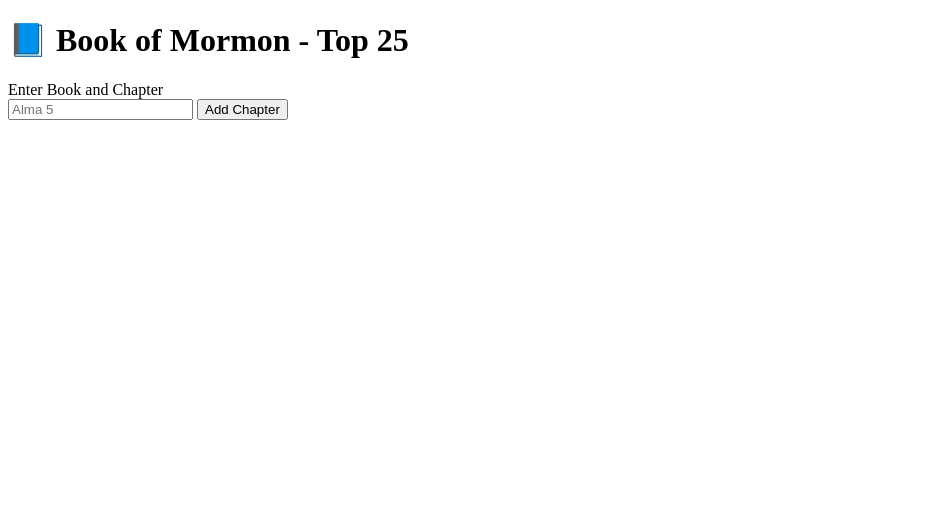
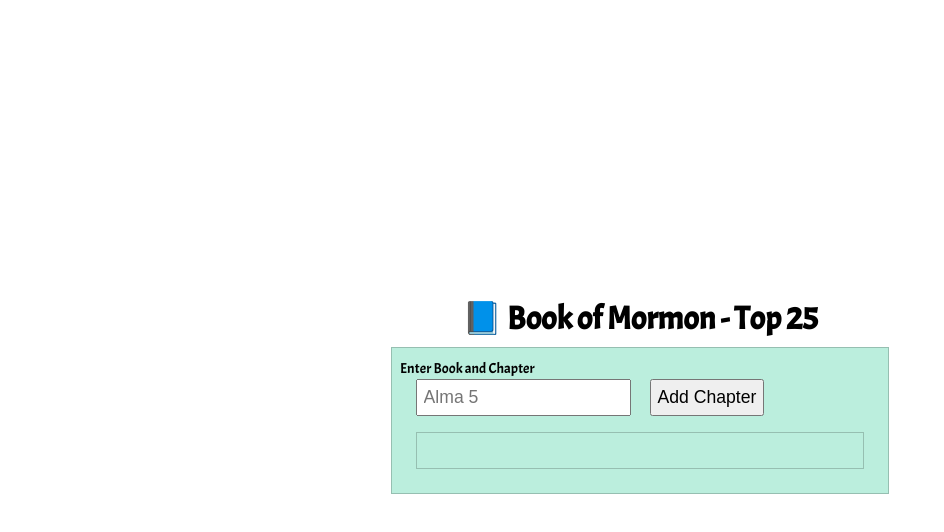
Before and after one commit to carteraymond/BOM_manipulation, a plain HTML site: page index.html in a window 1280 px wide. Shown: the whole page, without its empty margins (0-944 px from the left). Drawn offline with Linux system fonts and the light colour scheme.

Commit message:
path fix again

```diff
--- a/index.html
+++ b/index.html
@@ -6,7 +6,7 @@
         <meta charset="UTF-8">
         <title>Assignment Portal Page</title>
         <meta name="description" content="A simple introduction home page to learn html code for WDD 230-Carter Raymond">
-        <link rel="stylesheet" href="../BOM_manipulation/scripts/script.js">
+        <link rel="stylesheet" href="../BOM_manipulation/styles/styles.css">
 
     </head>
 
```
